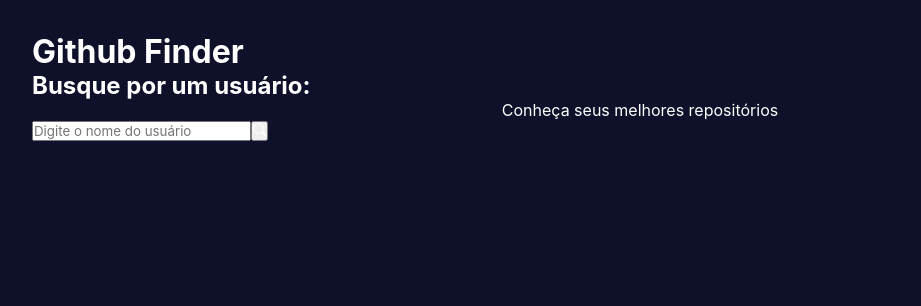
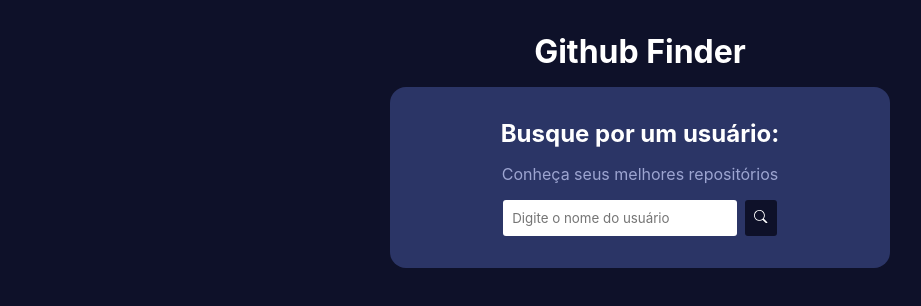
Before and after one commit to WagnerRodrigues181/github-finder, a React (Vite) app: page / in a window 1280 px wide. Shown: the top 306 px of the page, without its empty margins (0-921 px from the left). Built offline with nearby package versions, Linux system fonts and the light colour scheme.

Commit message:
feat: exibe dados do usuário e inicia estilização com CSS Modules

```diff
--- /dev/null
+++ b/src/App.module.css
@@ -0,0 +1,9 @@
+.app {
+  max-width: 500px;
+  margin: 0 auto;
+}
+
+.app h1 {
+  text-align: center;
+  margin-bottom: 1rem;
+}
--- a/src/App.tsx
+++ b/src/App.tsx
@@ -1,9 +1,11 @@
 import { Outlet } from "react-router-dom";
+
+import classes from "./App.module.css";
 
 function App() {
   return (
     <>
-      <div className="App">
+      <div className={classes.app}>
         <h1>Github Finder</h1>
         <Outlet />
       </div>
--- /dev/null
+++ b/src/components/Search.module.css
@@ -0,0 +1,33 @@
+.search {
+  background-color: #2b3566;
+  padding: 2rem;
+  border-radius: 1rem;
+  display: flex;
+  flex-direction: column;
+  justify-content: center;
+  align-items: center;
+  gap: 1rem;
+  margin-bottom: 1.5rem;
+}
+
+.search p {
+  color: #9da5d1;
+}
+
+.search_container {
+  display: flex;
+  gap: 0.5rem;
+}
+
+.search_container input,
+.search_container button {
+  padding: 0.6rem;
+  border-radius: 3px;
+  border: none;
+  color: #2b3566;
+}
+
+.search_container button {
+  background-color: #0e1129;
+  cursor: pointer;
+}
--- a/src/components/Search.tsx
+++ b/src/components/Search.tsx
@@ -7,14 +7,16 @@
 
 import { BsSearch } from "react-icons/bs";
 
+import classes from "./Search.module.css";
+
 const Search = ({ loadUser }: SearchProps) => {
   const [userName, setUserName] = useState("");
 
   return (
-    <div>
+    <div className={classes.search}>
       <h2>Busque por um usuário:</h2>
       <p>Conheça seus melhores repositórios</p>
-      <div>
+      <div className={classes.search_container}>
         <input
           type="text"
           placeholder="Digite o nome do usuário"
--- a/src/routes/Home.tsx
+++ b/src/routes/Home.tsx
@@ -13,12 +13,23 @@
 
     const data = await res.json();
 
-    console.log(data);
+    const { avatar_url, login, location, followers, following } = data;
+
+    const userData: UserProps = {
+      avatar_url,
+      login,
+      location,
+      followers,
+      following,
+    };
+
+    setUser(userData);
   };
 
   return (
     <div>
       <Search loadUser={loadUser} />
+      {user && <p>{user.login}</p>}
     </div>
   );
 };
```
